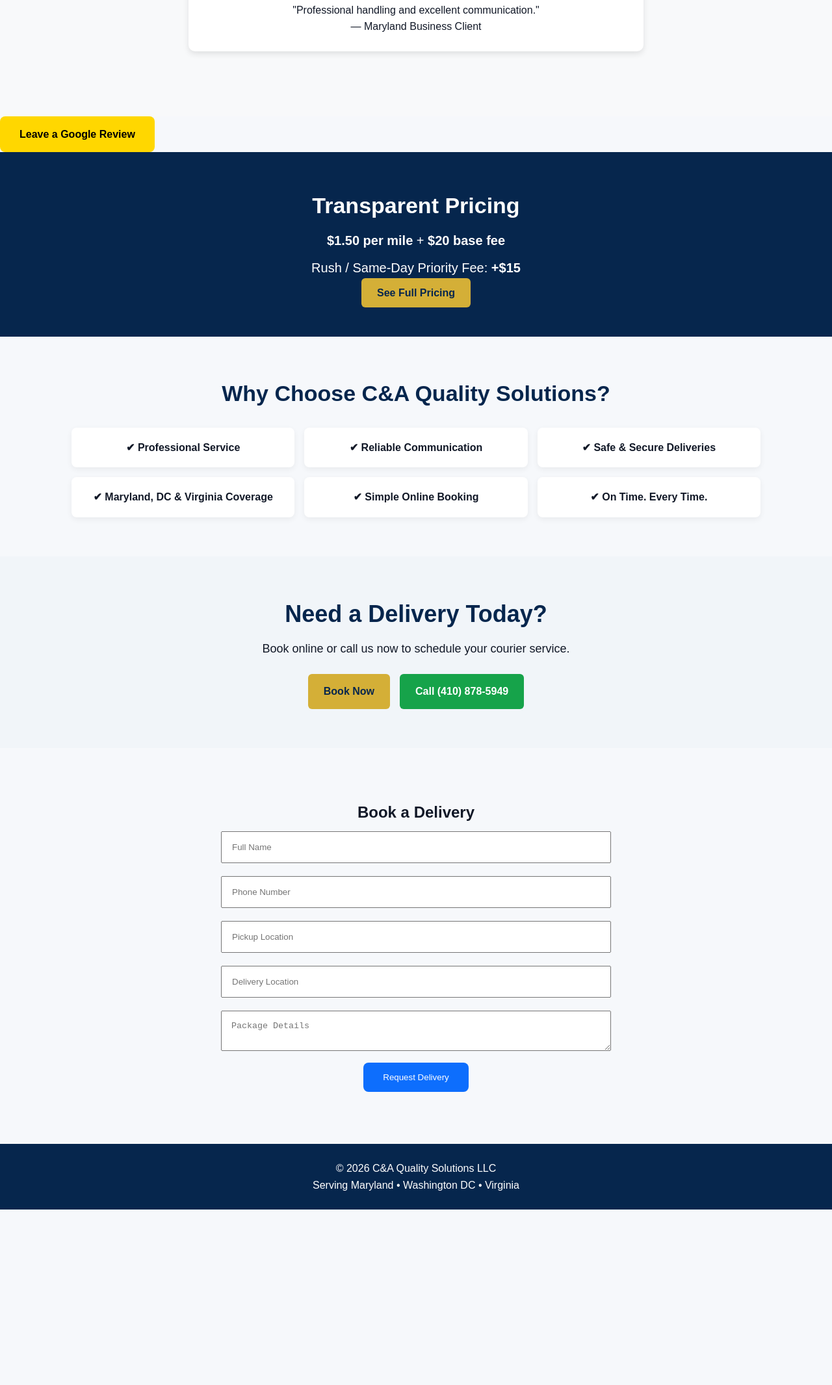
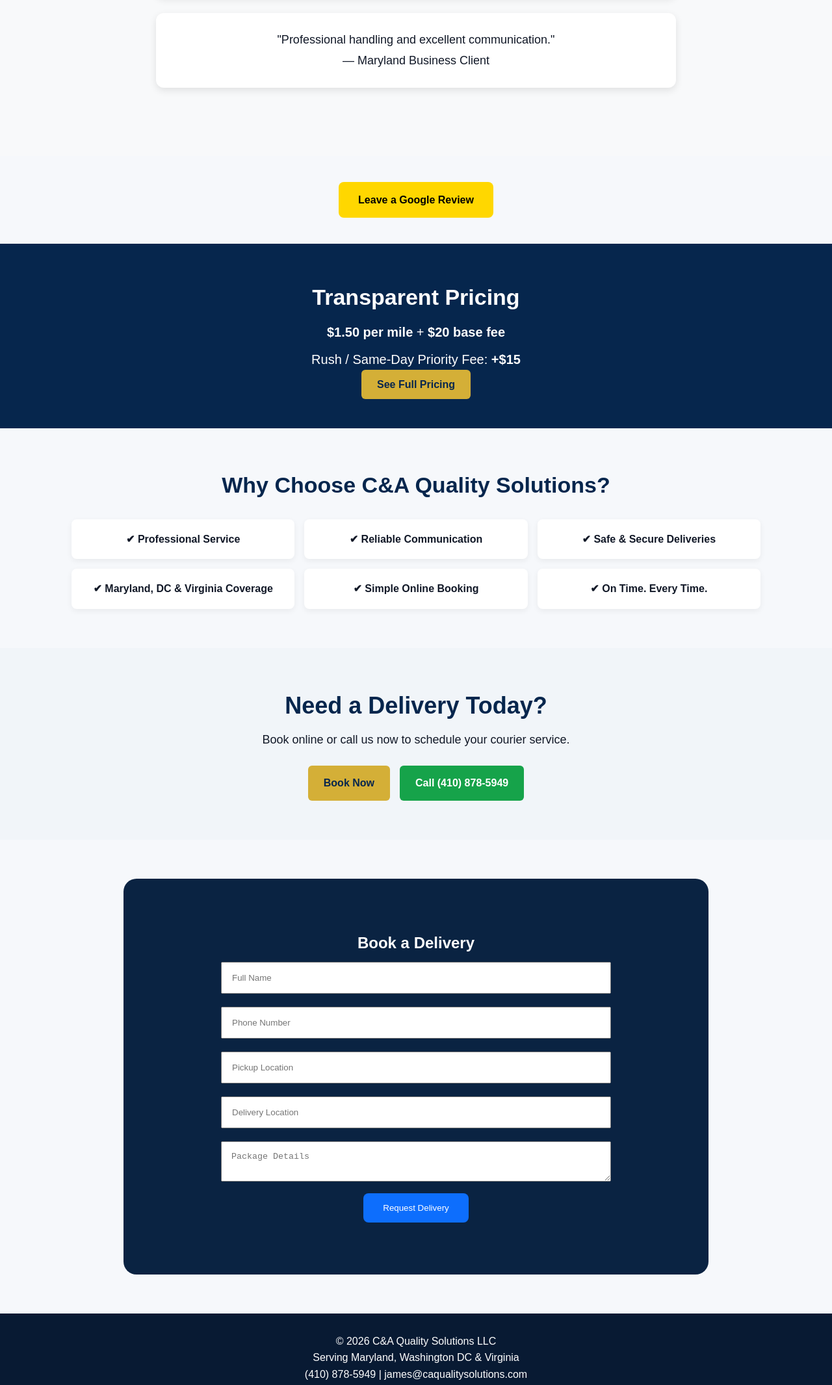
Before and after one commit to jaylex12345/c-a-quality-solutions, a website: page index.html in a window 1280 px wide. Shown: the part 1976-4107 px from the top of the page at 65% size. Before the commit the page ends 3837 px from the top, so only its background shows below. Drawn offline with Linux system fonts and the light colour scheme.

Commit message:
Website final styling

```diff
--- a/css/style.css
+++ b/css/style.css
@@ -1905,13 +1905,12 @@
 }
 
 .review-box{
-    margin:20px auto;
-    max-width:700px;
-    background:white;
-    padding:25px;
-    border-radius:10px;
-    box-shadow:0 4px 10px rgba(0,0,0,0.1);
-}
+    font-size:18px;
+    line-height:1.8;
+    max-width:800px;
+    margin:25px auto;
+}
+
 
 .btn-review{
     display:inline-block;
@@ -1947,3 +1946,51 @@
     border:none;
     border-radius:8px;
 }
+
+.booking-form{
+   background:#0a2342;
+   color:white;
+   padding:80px 20px;
+   border-radius:20px;
+   margin:60px auto;
+   max-width:900px;
+}
+
+footer{
+   background:#081a33;
+   color:white;
+   text-align:center;
+   padding:30px;
+}
+
+.review-button{
+   text-align:center;
+   margin:40px 0;
+}
+
+.review-box{
+   font-size:18px;
+   line-height:1.8;
+   max-width:800px;
+   margin:25px auto;
+   background:white;
+   padding:25px;
+   border-radius:12px;
+   box-shadow:0 4px 12px rgba(0,0,0,0.1);
+}
+
+.booking-form{
+   background:#0a2342;
+   color:white;
+   padding:80px 20px;
+   border-radius:20px;
+   margin:60px auto;
+   max-width:900px;
+}
+
+footer{
+   background:#081a33;
+   color:white;
+   text-align:center;
+   padding:30px;
+}
--- a/index.html
+++ b/index.html
@@ -156,8 +156,9 @@
 
 
 <footer>
-  <p>© 2026 C&A Quality Solutions LLC</p>
-  <p>Serving Maryland • Washington DC • Virginia</p>
+    <p>© 2026 C&A Quality Solutions LLC</p>
+    <p>Serving Maryland, Washington DC & Virginia</p>
+    <p>(410) 878-5949 | james@caqualitysolutions.com</p>
 </footer>
 
 </body>
```
